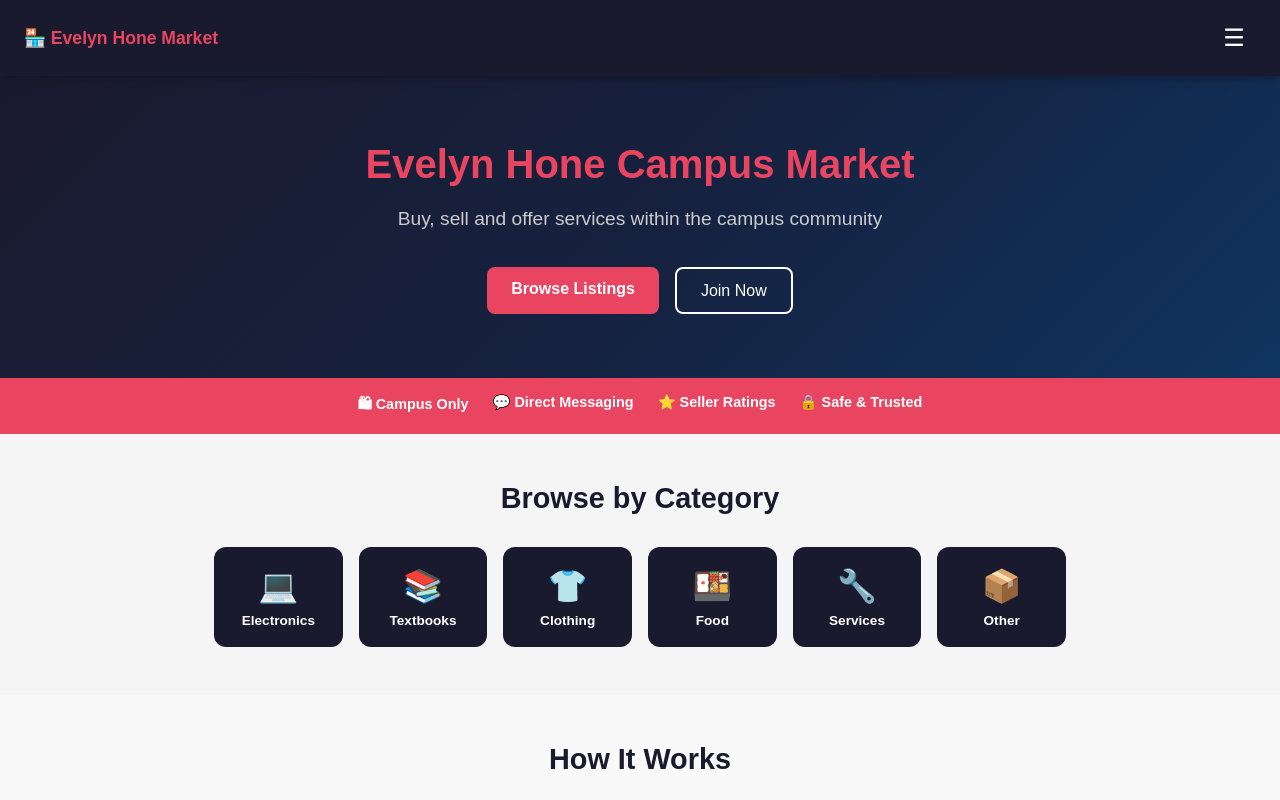
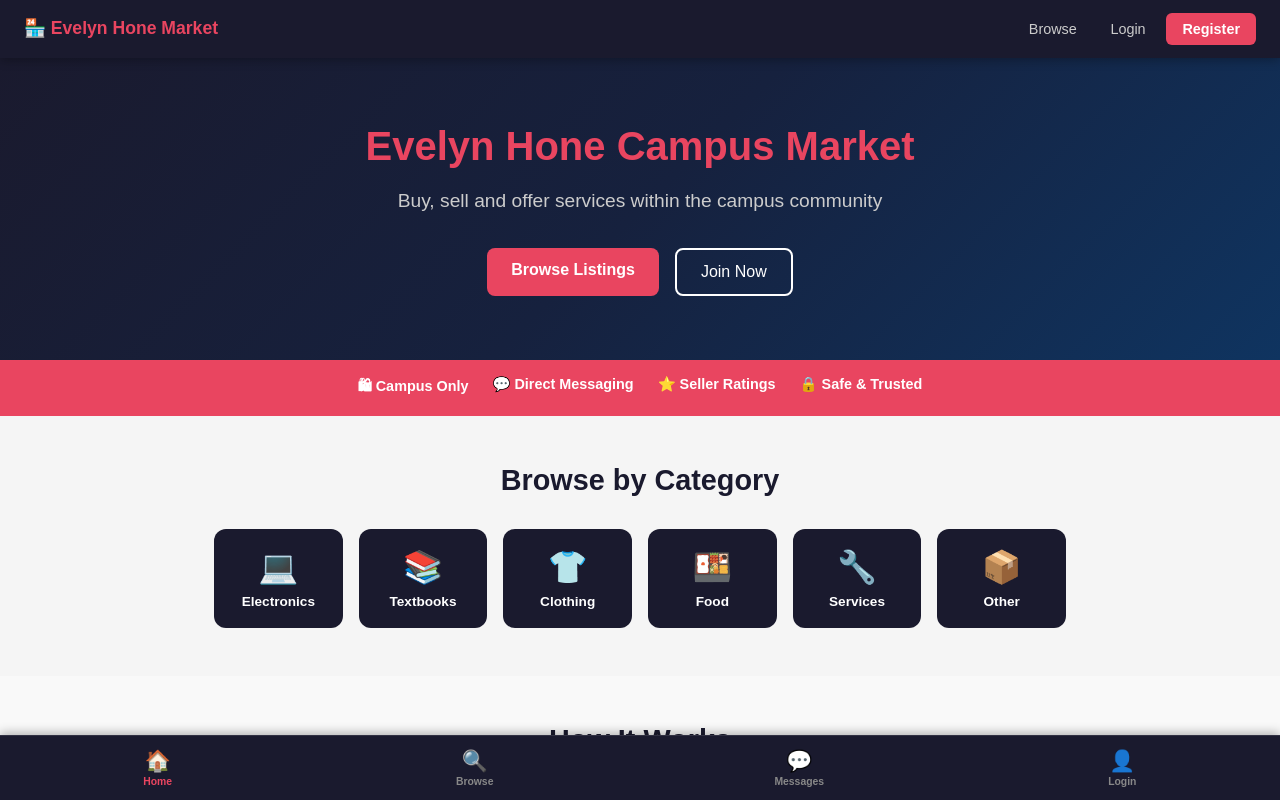
Before and after one commit to Obito324HX/evelyn-hone-market, a React app in the folder frontend/: page / in a window 1280 px wide. Shown: the top 800 px of the page. Built offline with nearby package versions, Linux system fonts and the light colour scheme; the HTML template or start-up script is replaced by a standard one.

Commit message:
Add bottom tab navigation

```diff
--- a/frontend/src/components/Navbar.jsx
+++ b/frontend/src/components/Navbar.jsx
@@ -1,37 +1,22 @@
 import { Link, useNavigate, useLocation } from 'react-router-dom'
-import { useState, useEffect, useRef } from 'react'
+import { useState, useEffect } from 'react'
 import axios from 'axios'
+
+const API = 'https://evelyn-hone-market-production.up.railway.app'
 
 function Navbar() {
   const user = JSON.parse(localStorage.getItem('user'))
   const navigate = useNavigate()
   const location = useLocation()
   const [unreadCount, setUnreadCount] = useState(0)
-  const [menuOpen, setMenuOpen] = useState(false)
-  const menuRef = useRef(null)
 
   useEffect(() => {
     if (user) checkNotifications()
-    setMenuOpen(false)
   }, [location])
-
-  useEffect(() => {
-    function handleClickOutside(e) {
-      if (menuRef.current && !menuRef.current.contains(e.target)) {
-        setMenuOpen(false)
-      }
-    }
-    document.addEventListener('mousedown', handleClickOutside)
-    document.addEventListener('touchstart', handleClickOutside)
-    return () => {
-      document.removeEventListener('mousedown', handleClickOutside)
-      document.removeEventListener('touchstart', handleClickOutside)
-    }
-  }, [])
 
   const checkNotifications = async () => {
     try {
-      const res = await axios.get(`https://evelyn-hone-market-production.up.railway.app/api/notifications/${user.user_id}`)
+      const res = await axios.get(`${API}/api/notifications/${user.user_id}`)
       setUnreadCount(res.data.filter(n => !n.read).length)
     } catch (err) {
       console.error(err)
@@ -46,32 +31,20 @@ function Navbar() {
   const isActive = (path) => location.pathname === path
 
   return (
-    <nav style={styles.nav} ref={menuRef}>
-      <div style={styles.navTop}>
-        <Link to="/" style={styles.brand} onClick={() => setMenuOpen(false)}>
-          🏪 Evelyn Hone Market
-        </Link>
-        <button style={styles.hamburger} onClick={() => setMenuOpen(!menuOpen)}>
-          {menuOpen ? '✕' : '☰'}
-        </button>
-      </div>
-      {menuOpen && (
-        <div style={styles.dropdown}>
-          <Link to="/listings" style={{...styles.dropLink, ...(isActive('/listings') ? styles.activeLink : {})}} onClick={() => setMenuOpen(false)}>
-            Browse
-          </Link>
+    <>
+      {/* Top bar - desktop and branding */}
+      <nav style={styles.topNav}>
+        <Link to="/" style={styles.brand}>🏪 Evelyn Hone Market</Link>
+        <div style={styles.desktopLinks}>
+          <Link to="/listings" style={{...styles.dLink, ...(isActive('/listings') ? styles.activeDLink : {})}}>Browse</Link>
           {user ? (
             <>
-              <Link to="/create-listing" style={{...styles.dropLink, ...(isActive('/create-listing') ? styles.activeLink : {})}} onClick={() => setMenuOpen(false)}>
-                Sell
+              <Link to="/create-listing" style={{...styles.dLink, ...(isActive('/create-listing') ? styles.activeDLink : {})}}>Sell</Link>
+              <Link to="/messages" style={{...styles.dLink, ...(isActive('/messages') ? styles.activeDLink : {})}}>Messages</Link>
+              <Link to="/notifications" style={{...styles.dLink, ...(isActive('/notifications') ? styles.activeDLink : {}), position:'relative'}}>
+                🔔 {unreadCount > 0 && <span style={styles.badge}>{unreadCount}</span>}
               </Link>
-              <Link to="/messages" style={{...styles.dropLink, ...(isActive('/messages') ? styles.activeLink : {})}} onClick={() => setMenuOpen(false)}>
-                Messages
-              </Link>
-              <Link to="/notifications" style={{...styles.dropLink, ...(isActive('/notifications') ? styles.activeLink : {})}} onClick={() => setMenuOpen(false)}>
-                🔔 Notifications {unreadCount > 0 && <span style={styles.badge}>{unreadCount}</span>}
-              </Link>
-              <Link to="/profile" style={{...styles.dropLink, ...(isActive('/profile') ? styles.activeLink : {})}} onClick={() => setMenuOpen(false)}>
+              <Link to="/profile" style={{...styles.dLink, ...(isActive('/profile') ? styles.activeDLink : {})}}>
                 <span style={styles.avatar}>{user.username[0].toUpperCase()}</span>
                 {user.username}
               </Link>
@@ -79,28 +52,72 @@ function Navbar() {
             </>
           ) : (
             <>
-              <Link to="/login" style={styles.dropLink} onClick={() => setMenuOpen(false)}>Login</Link>
-              <Link to="/register" style={{...styles.dropLink, ...styles.registerLink}} onClick={() => setMenuOpen(false)}>Register</Link>
+              <Link to="/login" style={styles.dLink}>Login</Link>
+              <Link to="/register" style={styles.registerBtn}>Register</Link>
             </>
           )}
         </div>
-      )}
-    </nav>
+      </nav>
+
+      {/* Bottom tab bar - mobile only */}
+      <div style={styles.bottomBar}>
+        <Link to="/" style={{...styles.tabItem, ...(isActive('/') ? styles.activeTab : {})}}>
+          <span style={styles.tabIcon}>🏠</span>
+          <span style={styles.tabLabel}>Home</span>
+        </Link>
+        <Link to="/listings" style={{...styles.tabItem, ...(isActive('/listings') ? styles.activeTab : {})}}>
+          <span style={styles.tabIcon}>🔍</span>
+          <span style={styles.tabLabel}>Browse</span>
+        </Link>
+        {user && (
+          <Link to="/create-listing" style={{...styles.tabItem, ...styles.sellTab}}>
+            <span style={styles.sellIcon}>+</span>
+            <span style={styles.tabLabel}>Sell</span>
+          </Link>
+        )}
+        <Link to="/messages" style={{...styles.tabItem, ...(isActive('/messages') ? styles.activeTab : {})}}>
+          <span style={styles.tabIcon}>💬</span>
+          <span style={styles.tabLabel}>Messages</span>
+        </Link>
+        {user ? (
+          <Link to="/profile" style={{...styles.tabItem, ...(isActive('/profile') ? styles.activeTab : {})}}>
+            <span style={styles.tabAvatarWrapper}>
+              <span style={styles.tabAvatar}>{user.username[0].toUpperCase()}</span>
+              {unreadCount > 0 && <span style={styles.tabBadge}>{unreadCount}</span>}
+            </span>
+            <span style={styles.tabLabel}>Profile</span>
+          </Link>
+        ) : (
+          <Link to="/login" style={{...styles.tabItem, ...(isActive('/login') ? styles.activeTab : {})}}>
+            <span style={styles.tabIcon}>👤</span>
+            <span style={styles.tabLabel}>Login</span>
+          </Link>
+        )}
+      </div>
+    </>
   )
 }
 
 const styles = {
-  nav: { backgroundColor:'#1a1a2e', color:'white', boxShadow:'0 2px 10px rgba(0,0,0,0.3)', position:'sticky', top:0, zIndex:1000, fontFamily:'Arial, sans-serif' },
-  navTop: { display:'flex', justifyContent:'space-between', alignItems:'center', padding:'1rem 1.5rem' },
+  topNav: { backgroundColor:'#1a1a2e', color:'white', boxShadow:'0 2px 10px rgba(0,0,0,0.3)', position:'sticky', top:0, zIndex:100, fontFamily:'Arial, sans-serif', padding:'0.8rem 1.5rem', display:'flex', justifyContent:'space-between', alignItems:'center' },
   brand: { color:'#e94560', textDecoration:'none', fontSize:'1.1rem', fontWeight:'bold' },
-  hamburger: { background:'none', border:'none', color:'white', fontSize:'1.5rem', cursor:'pointer', padding:'0.3rem', minWidth:'44px', minHeight:'44px' },
-  dropdown: { display:'flex', flexDirection:'column', background:'#1a1a2e', borderTop:'1px solid rgba(255,255,255,0.1)', padding:'0.5rem 0' },
-  dropLink: { color:'#ccc', textDecoration:'none', padding:'0.9rem 1.5rem', fontSize:'1rem', display:'flex', alignItems:'center', gap:'0.5rem', borderBottom:'1px solid rgba(255,255,255,0.05)' },
-  activeLink: { color:'white', background:'rgba(255,255,255,0.1)' },
-  badge: { background:'#e94560', color:'white', borderRadius:'50%', width:'20px', height:'20px', display:'inline-flex', alignItems:'center', justifyContent:'center', fontSize:'0.75rem', fontWeight:'bold' },
-  avatar: { display:'inline-flex', alignItems:'center', justifyContent:'center', width:'28px', height:'28px', borderRadius:'50%', background:'#e94560', color:'white', fontSize:'0.85rem', fontWeight:'bold' },
-  logoutBtn: { background:'transparent', color:'#ccc', border:'none', padding:'0.9rem 1.5rem', cursor:'pointer', fontSize:'1rem', textAlign:'left', borderTop:'1px solid rgba(255,255,255,0.1)' },
-  registerLink: { color:'#e94560', fontWeight:'bold' }
+  desktopLinks: { display:'flex', gap:'0.5rem', alignItems:'center' },
+  dLink: { color:'#ccc', textDecoration:'none', padding:'0.5rem 0.8rem', borderRadius:'6px', fontSize:'0.9rem', display:'flex', alignItems:'center', gap:'0.3rem' },
+  activeDLink: { color:'white', background:'rgba(255,255,255,0.1)' },
+  badge: { position:'absolute', top:'-2px', right:'-2px', background:'#e94560', color:'white', borderRadius:'50%', width:'16px', height:'16px', fontSize:'0.65rem', display:'flex', alignItems:'center', justifyContent:'center', fontWeight:'bold' },
+  avatar: { display:'inline-flex', alignItems:'center', justifyContent:'center', width:'24px', height:'24px', borderRadius:'50%', background:'#e94560', color:'white', fontSize:'0.75rem', fontWeight:'bold' },
+  logoutBtn: { background:'transparent', color:'#ccc', border:'1px solid #444', padding:'0.4rem 0.8rem', borderRadius:'6px', cursor:'pointer', fontSize:'0.85rem' },
+  registerBtn: { background:'#e94560', color:'white', textDecoration:'none', padding:'0.5rem 1rem', borderRadius:'6px', fontSize:'0.9rem', fontWeight:'bold' },
+  bottomBar: { position:'fixed', bottom:0, left:0, right:0, background:'#1a1a2e', display:'flex', justifyContent:'space-around', alignItems:'center', padding:'0.5rem 0', zIndex:1000, boxShadow:'0 -2px 10px rgba(0,0,0,0.3)', borderTop:'1px solid rgba(255,255,255,0.1)' },
+  tabItem: { display:'flex', flexDirection:'column', alignItems:'center', gap:'0.2rem', textDecoration:'none', color:'#888', padding:'0.3rem 0.8rem', borderRadius:'8px', minWidth:'60px' },
+  activeTab: { color:'#e94560' },
+  tabIcon: { fontSize:'1.3rem' },
+  tabLabel: { fontSize:'0.65rem', fontWeight:'bold' },
+  sellTab: { color:'white' },
+  sellIcon: { width:'40px', height:'40px', background:'#e94560', borderRadius:'50%', display:'flex', alignItems:'center', justifyContent:'center', fontSize:'1.5rem', fontWeight:'bold', color:'white', marginTop:'-15px', boxShadow:'0 4px 10px rgba(233,69,96,0.5)' },
+  tabAvatarWrapper: { position:'relative' },
+  tabAvatar: { width:'28px', height:'28px', borderRadius:'50%', background:'#e94560', color:'white', display:'flex', alignItems:'center', justifyContent:'center', fontSize:'0.8rem', fontWeight:'bold' },
+  tabBadge: { position:'absolute', top:'-4px', right:'-4px', background:'#e94560', color:'white', borderRadius:'50%', width:'14px', height:'14px', fontSize:'0.6rem', display:'flex', alignItems:'center', justifyContent:'center', fontWeight:'bold' }
 }
 
 export default Navbar
--- a/frontend/src/index.css
+++ b/frontend/src/index.css
@@ -8,64 +8,14 @@ body {
   font-family: Arial, sans-serif;
   background: #f5f5f5;
   color: #1a1a2e;
+  padding-bottom: 70px;
 }
 
-/* Mobile Navigation */
-@media (max-width: 768px) {
-  nav .hamburger {
-    display: block !important;
-  }
-  nav .links {
-    display: none;
-  }
-}
-
-/* Mobile Listings Grid */
-@media (max-width: 768px) {
-  .listings-grid {
-    grid-template-columns: repeat(2, 1fr) !important;
-    gap: 0.8rem !important;
-    padding: 1rem !important;
-  }
-}
-
-@media (max-width: 480px) {
-  .listings-grid {
-    grid-template-columns: 1fr !important;
-  }
-}
-
-/* Mobile Listing Detail */
-@media (max-width: 768px) {
-  .listing-detail-grid {
-    grid-template-columns: 1fr !important;
-  }
-}
-
-/* Mobile Profile */
-@media (max-width: 768px) {
-  .profile-grid {
-    grid-template-columns: 1fr !important;
-  }
-}
-
-/* Touch targets */
-@media (max-width: 768px) {
-  button, a {
-    min-height: 44px;
-    display: inline-flex;
-    align-items: center;
-    justify-content: center;
-  }
-}
-
-/* Images */
 img {
   max-width: 100%;
   height: auto;
 }
 
-/* Scrollbar */
 ::-webkit-scrollbar {
   width: 6px;
 }
```
